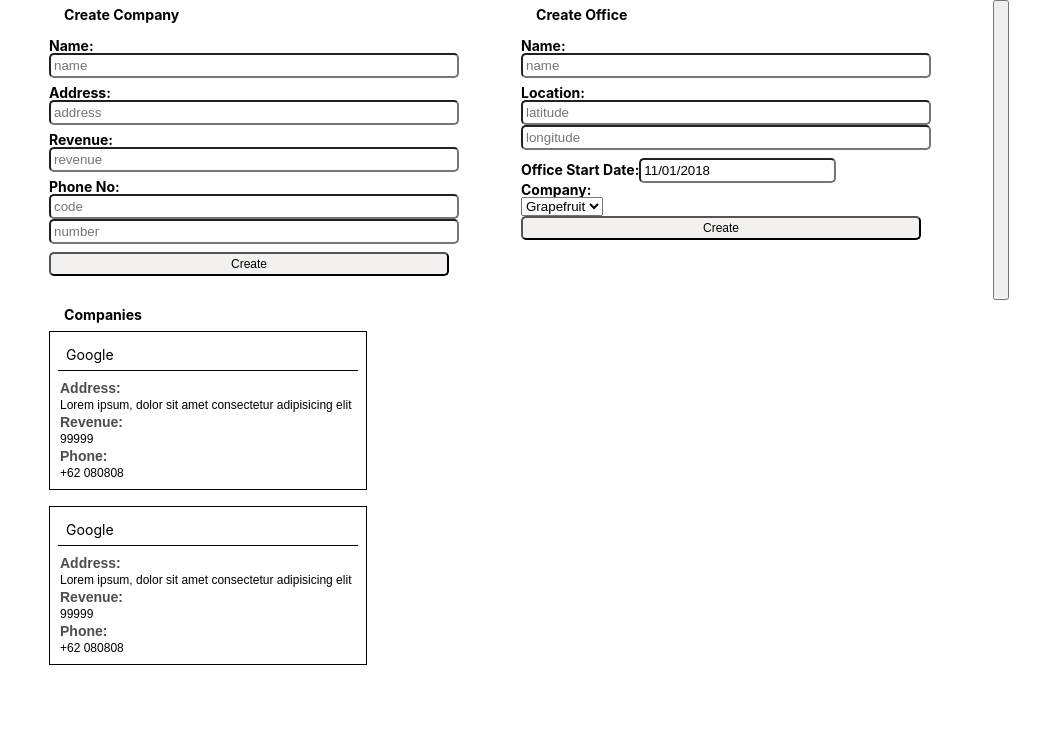
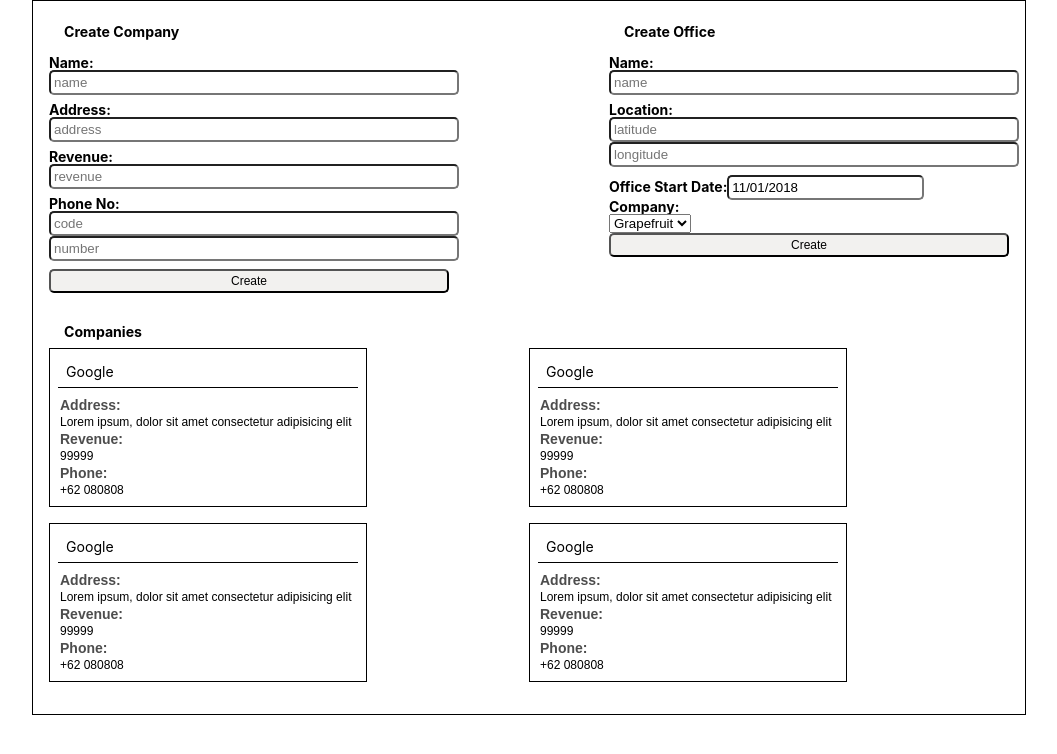
Before and after one commit to azhariemuhammad/prospace-test, a React (Create React App) app: page / in a window 1280 px wide. Shown: the top 754 px of the page, without its empty margins (111-1168 px from the left). Built offline with nearby package versions, Linux system fonts and the light colour scheme; the HTML template or start-up script is replaced by a standard one.

Commit message:
add new container

```diff
--- a/src/App.css
+++ b/src/App.css
@@ -36,6 +36,8 @@
 .wrapper {
   width: 960px;
   margin: 0 auto;
+  padding: 16px;
+  border: 1px solid;
 }
 
 .box {
@@ -63,3 +65,8 @@
   font-family: Arial, Helvetica, sans-serif;
   font-weight: normal;
 }
+
+.flex-around {
+  display: flex;
+  justify-content: space-between;
+}
--- a/src/actions/company.js
+++ b/src/actions/company.js
@@ -1,5 +1,6 @@
 import * as types from '../types';
 import { companyService } from '../services';
+import { dispatch } from 'rxjs/internal/observable/range';
 
 
 export const getCompanySuccess = (companies) => {
@@ -17,14 +18,18 @@
 }
 
 export const getCompany = () => {
-  return (dispatch, getState) => {
-    return companyService.getCompany().then(res => {
-      if (res.status === 200) {
-        return dispatch(getCompanySuccess(res.data));
-      }
-    })
-    .catch(() => {
-      return dispatch(getCompanyFailure({error: 'Oops! Something went wrong and we couldn\'t get list of companies'}));
-    });
+  console.log('wooowjoijoijo')
+  return dispatch => {
+    console.log('wowowowowowo')
   }
+  // return (dispatch, getState) => {
+  //   return companyService.getCompany().then(res => {
+  //     if (res.status === 200) {
+  //       return dispatch(getCompanySuccess(res.data));
+  //     }
+  //   })
+  //   .catch(() => {
+  //     return dispatch(getCompanyFailure({error: 'Oops! Something went wrong and we couldn\'t get list of companies'}));
+  //   });
+  // }
 }
--- a/src/containers/BottomContainer.jsx
+++ b/src/containers/BottomContainer.jsx
@@ -2,16 +2,10 @@
 import { Card } from "../components/cards";
 
 import './style.css'
-export const BottomContainer = ({props}) => {
+export const BottomContainer = ({children}) => {
   return (
     <div>
-      <div>
-        <h1>Companies</h1>
-      </div>
-      <div className="wrapper-cards">
-        <Card />
-        <Card />
-      </div>
+      {children}
     </div>
   );
 };
--- /dev/null
+++ b/src/containers/OverviewContainer.jsx
@@ -0,0 +1,37 @@
+import React from "react";
+
+import { TopContainer } from './TopContainer'
+import { BottomContainer } from './BottomContainer'
+import { Card } from '../components/cards'
+import { CreateCompany } from "../components/create-company";
+import { CreateOffice } from "../components/create-office/";
+
+import './style.css'
+export const OverviewContainer = ({props}) => {
+  return (
+    <div>
+      <TopContainer className="wrapper-form">
+        <div className="flex-around">
+          <div className="box">
+              <CreateCompany />
+          </div>
+          <div className="box">
+            <CreateOffice />
+          </div>
+        </div>
+
+      </TopContainer>
+      <BottomContainer>
+        <div>
+          <h1>Companies</h1>
+        </div>
+        <div className="wrapper-cards">
+          <Card />
+          <Card />
+          <Card />
+          <Card />
+        </div>
+      </BottomContainer>
+    </div>
+  );
+};
--- a/src/containers/TopContainer.jsx
+++ b/src/containers/TopContainer.jsx
@@ -1,11 +1,9 @@
 import React from "react";
 import { connect } from "react-redux";
+import { bindActionCreators } from 'redux'
 
-import { CreateCompany } from "../components/create-company";
-import { CreateOffice } from "../components/create-office/";
-import {getCompany, getCompanyFailure} from "../actions/company";
+import * as actionTo from "../actions/company";
 
-import { bindActionCreators } from 'redux'
 export class TopContainer extends React.Component {
   constructor(props) {
     super(props);
@@ -13,19 +11,13 @@
   }
 
   doSomething() {
-    this.props.dispatch(getCompany());
+    console.log(this.props)
   }
 
   render() {
     return (
-      <div className="wrapper-forms">
-        <div className="box">
-          <CreateCompany />
-        </div>
-        <div className="box">
-          <CreateOffice />
-        </div>
-        <button onClick={this.doSomething} />
+      <div>
+        {this.props.children}
       </div>
     );
   }
@@ -38,10 +30,11 @@
   };
 };
 
-const mapDispatchToProps = {
-  getCompany
+const mapDispatchToProps = dispatch => {
+  return {
+    getComp: bindActionCreators(actionTo, dispatch)
+  }
 }
-
 export default connect(
   mapStateToProps,
   mapDispatchToProps
--- a/src/containers/style.css
+++ b/src/containers/style.css
@@ -8,6 +8,8 @@
 }
 
 .wrapper-forms {
+  border-bottom: 1px solid;
   display: flex;
   justify-content: space-between;
+  margin-bottom: 16px;
 }
--- a/src/pages/overview-page/index.jsx
+++ b/src/pages/overview-page/index.jsx
@@ -1,7 +1,6 @@
 import React from "react";
 
-import { TopContainer } from '../../containers/TopContainer'
-import { BottomContainer } from "../../containers/BottomContainer";
+import { OverviewContainer } from '../../containers/OverviewContainer'
 import { Page } from '../page'
 
 import "./style.css";
@@ -9,8 +8,7 @@
 export const OverviewPage = props => {
   return (
     <Page className="container">
-      <TopContainer {...props} />
-      <BottomContainer {...props} />
+      <OverviewContainer {...props} />
     </Page>
   );
 };
--- a/src/store/configureStore.js
+++ b/src/store/configureStore.js
@@ -1,5 +1,5 @@
 
-import { createStore, combineReducers, applyMiddleware, compose } from 'redux'
+import { createStore, applyMiddleware, compose } from 'redux'
 import thunk from 'redux-thunk'
 
 import { rootReducer } from '../reducers'
```
Also changed, not shown: src/pages/office-page/index.jsx (added), src/pages/office-page/style.css (added).
